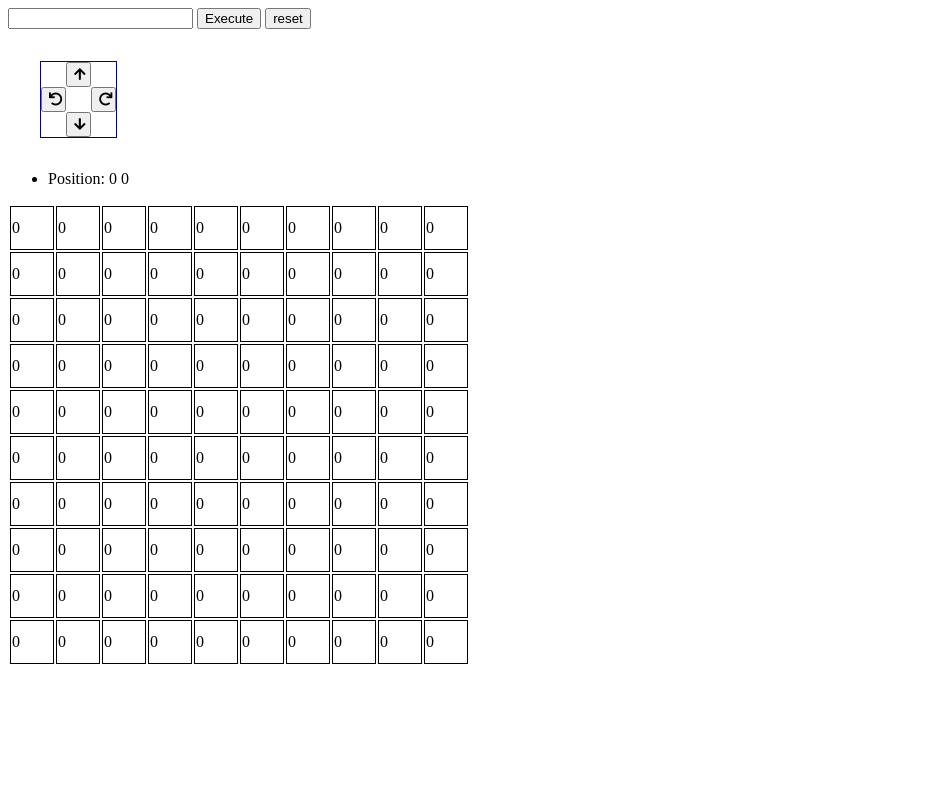
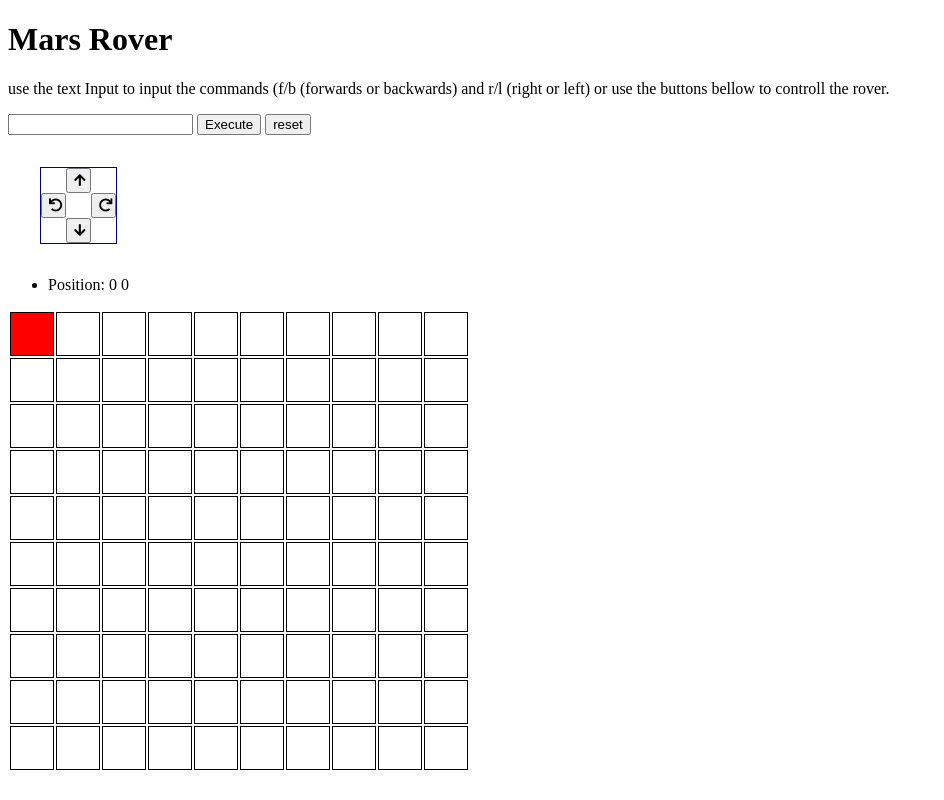
Before and after one commit to csenio/roverProject, a plain HTML site: page index.html in a window 1280 px wide. Both pictures are taken after a click on the button "reset". Shown: the whole page, without its empty margins (0-944 px from the left). Drawn offline with Linux system fonts and the light colour scheme.

Commit message:
fixed table to remove old one, added description

```diff
--- a/app.js
+++ b/app.js
@@ -13,8 +13,14 @@ let travelLog = [
 
 let inputVar;
 
+let docInput = document.querySelector("#input")
+let positionxDisplay = document.querySelector("#positionx")
+let positionyDisplay = document.querySelector("#positiony")
+let htmlTable = document.querySelector("#table")
+let commandLog = []
+
 let grid = [
-  [0,0,0,0,0,0,0,0,0,0],
+  [2,0,0,0,0,0,0,0,0,0],
   [0,0,0,0,0,0,0,0,0,0],
   [0,0,0,0,0,0,0,0,0,0],
   [0,0,0,0,0,0,0,0,0,0],
@@ -34,11 +40,7 @@ let grid = [
 // grid[5[3]]
 
 
-let docInput = document.querySelector("#input")
-let positionxDisplay = document.querySelector("#positionx")
-let positionyDisplay = document.querySelector("#positiony")
-let htmlTable = document.querySelector("#table")
-let commandLog = []
+
 setDisplay();
 
 function submit(UserInput) {
@@ -54,6 +56,10 @@ function gridDisplayer(){
   console.log(grid)
 }
 
+function gridPath(){
+  grid[rover.y][rover.x] = 1;
+}
+
 updateVisibleTable("new")
 updateVisibleTable()
 
@@ -65,16 +71,20 @@ for(let row of grid){
   table.insertRow();
   for(let cell of row) {
     let newCell = table.rows[table.rows.length -1].insertCell();
-    newCell.textContent = cell;
+    // newCell.textContent = cell;
+    if(cell == 2){
+      newCell.style.backgroundColor = "red"
+    }else if(cell == 1){
+      newCell.style.backgroundColor = "orange"
+    }
   }
 }
 
-if(state == "new"){document.body.appendChild(table);
+if(state == "new"){htmlTable.appendChild(table);
 }else
 {
-  let docTable = document.querySelector("table")
-  document.body.removeChild("docTable")
-  document.body.appendChild(table)
+  htmlTable.removeChild(htmlTable.childNodes[0])
+  htmlTable.appendChild(table)
 }
 };
 // //end (works the first time but then only appends)
@@ -90,7 +100,7 @@ function reset(){
   directionCounter = 0;
   commandLog = []
   grid = [
-    [0,0,0,0,0,0,0,0,0,0],
+    [2,0,0,0,0,0,0,0,0,0],
     [0,0,0,0,0,0,0,0,0,0],
     [0,0,0,0,0,0,0,0,0,0],
     [0,0,0,0,0,0,0,0,0,0],
@@ -102,6 +112,7 @@ function reset(){
     [0,0,0,0,0,0,0,0,0,0],
   ]
   setDisplay();
+  updateVisibleTable();
 }
 
 function setDisplay(){
@@ -128,6 +139,8 @@ function turn(direction) {
 
 function forward() {
 
+  gridPath();
+
   switch (rover.direction) {
     case "N":
       rover.y -= 1;
@@ -150,6 +163,8 @@ function forward() {
 }
 
 function backwards() {
+
+  gridPath()
 
   switch (rover.direction) {
     case "N":
--- a/index.html
+++ b/index.html
@@ -9,6 +9,9 @@
     <link rel="stylesheet" href="https://use.fontawesome.com/releases/v5.4.1/css/all.css" integrity="sha384-5sAR7xN1Nv6T6+dT2mhtzEpVJvfS3NScPQTrOxhwjIuvcA67KV2R5Jz6kr4abQsz" crossorigin="anonymous">
 </head>
 <body>
+
+        <h1>Mars Rover</h1>
+        <p>use the text Input to input the commands (f/b (forwards or backwards) and r/l (right or left) or use the buttons bellow to controll the rover.</p>
 
         <input type="text" id="input">
         <button onclick="submit('input')" id="submitButton"> Execute </button>
@@ -26,9 +29,9 @@
         </ul>
 
 
+        <div id="table"></div>
 
-
-            <table id="table" cellspacing="0"></table>
+            <!-- <table id="table" cellspacing="0"></table> -->
 
     <script type="text/javascript" src="app.js"></script>
 </body>
```
